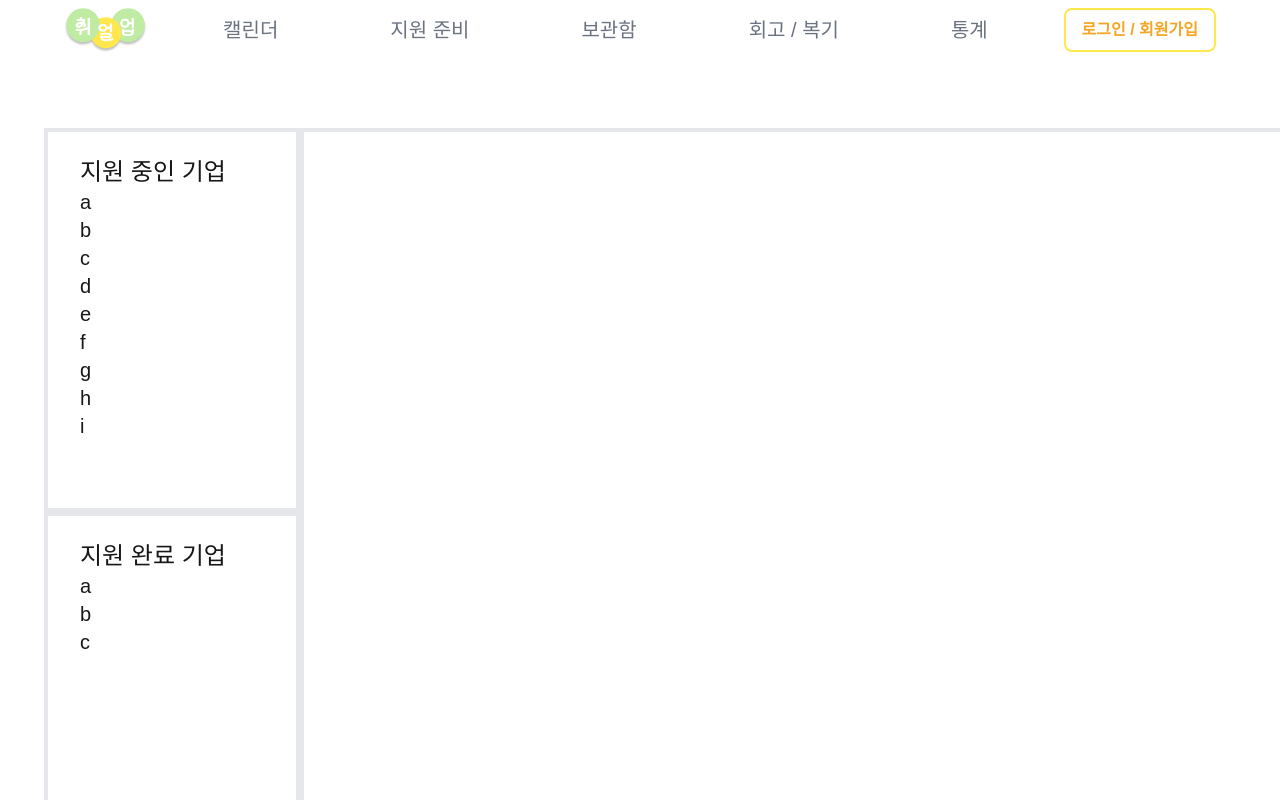
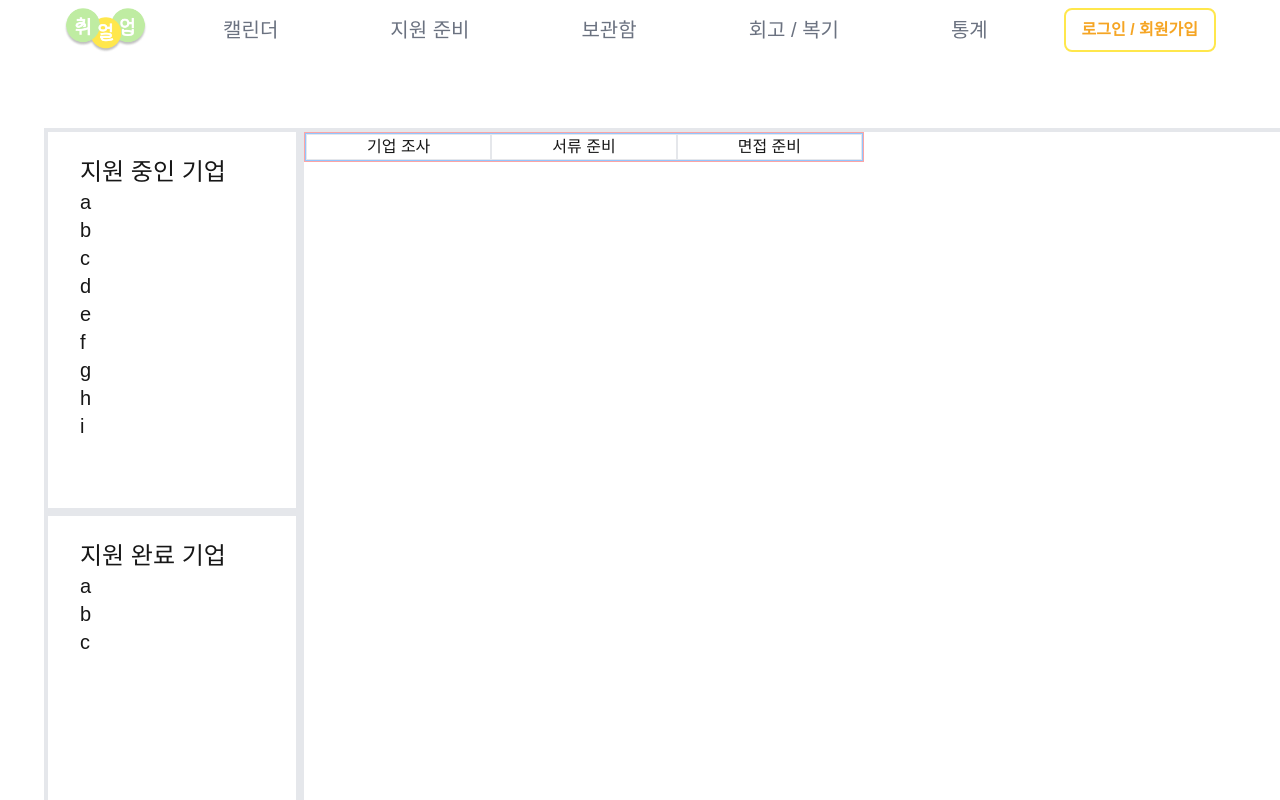
Before and after one commit to SKT-5CEAN/front-end, a Next.js app: page /apply/1 in a window 1280 px wide. Shown: the top 800 px of the page. Built offline with nearby package versions, Linux system fonts and the light colour scheme.

Commit message:
DEV-72 feat: radix-ui로 지원 준비 Tab 구현

```diff
--- a/src/app/apply/[company]/page.tsx
+++ b/src/app/apply/[company]/page.tsx
@@ -1,13 +1,31 @@
 import CompanyList from "@/components/domain/apply/CompanyList";
+import Tab from "@/components/domain/apply/Tab/Tab";
 
 function ApplyCompanyPage() {
+  const tabList = [
+    {
+      triggerName: "기업 조사",
+      contentNode: <div></div>,
+    },
+    {
+      triggerName: "서류 준비",
+      contentNode: <div></div>,
+    },
+    {
+      triggerName: "면접 준비",
+      contentNode: <div></div>,
+    },
+  ];
+
   return (
     <div className="pt-32 pb-4 px-11 flex justify-between">
       <section className="flex flex-col justify-between">
         <CompanyList />
       </section>
       <section>
-        <div className="w-[64.0625rem] h-[53.75rem] border-4"></div>
+        <div className="w-[64.0625rem] h-[53.75rem] border-4">
+          <Tab tabList={tabList} />
+        </div>
       </section>
     </div>
   );
--- /dev/null
+++ b/src/components/domain/apply/Tab/Tab.tsx
@@ -0,0 +1,29 @@
+import { Root, List, Trigger, Content } from "@radix-ui/react-tabs";
+import { TabProps } from "./tab.type";
+
+function Tab(props: TabProps) {
+  const { tabList } = props;
+
+  return (
+    <Root className="w-[35rem] border border-red-300" defaultValue="tab1">
+      <List className="flex border border-blue-300">
+        {tabList.map((el) => (
+          <Trigger
+            className="grow border border-r-black-200 data-[state=active]:font-bold data-[state=active]:border-b-black"
+            key={el.triggerName}
+            value={el.triggerName}
+          >
+            {el.triggerName}
+          </Trigger>
+        ))}
+      </List>
+      {tabList.map((el) => (
+        <Content key={el.triggerName} value={el.triggerName}>
+          {el.contentNode}
+        </Content>
+      ))}
+    </Root>
+  );
+}
+
+export default Tab;
```
Also changed, not shown: src/components/domain/apply/Tab/tab.type.ts (added, +8 -0 lines).
